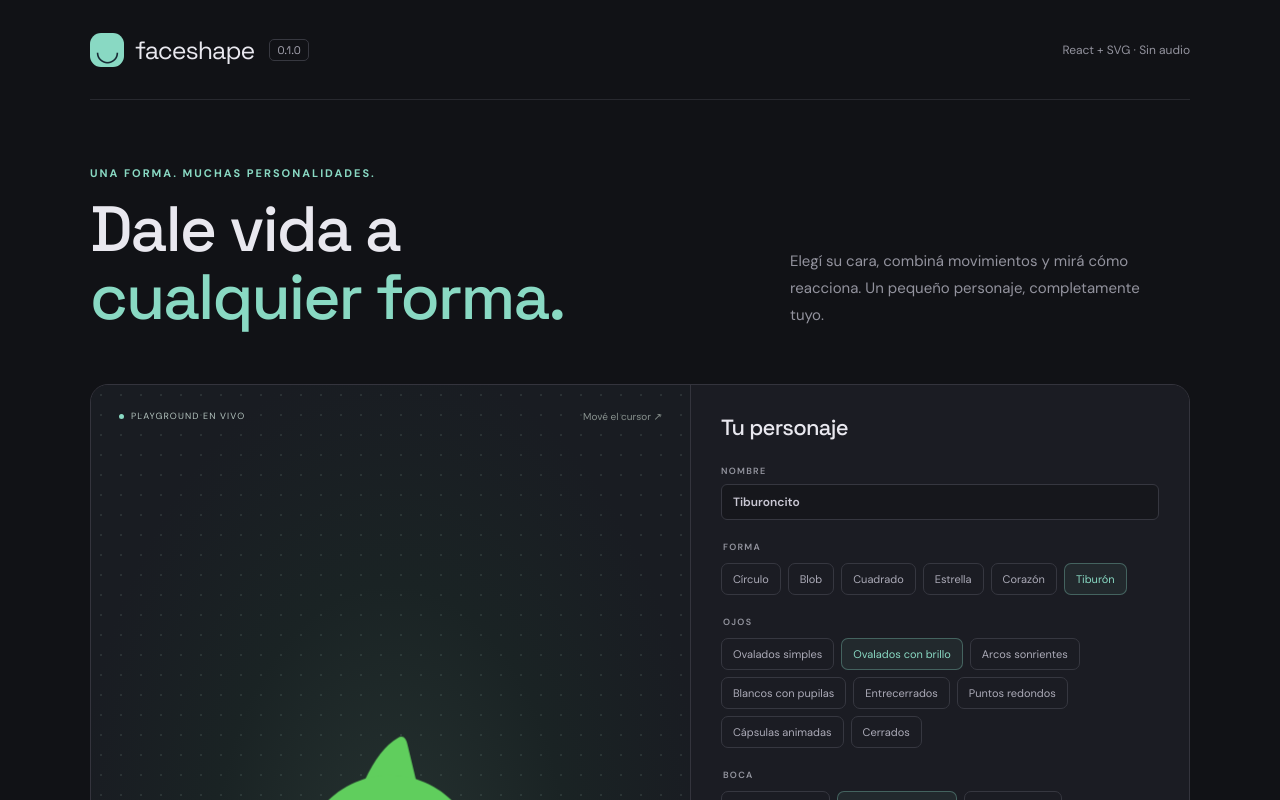
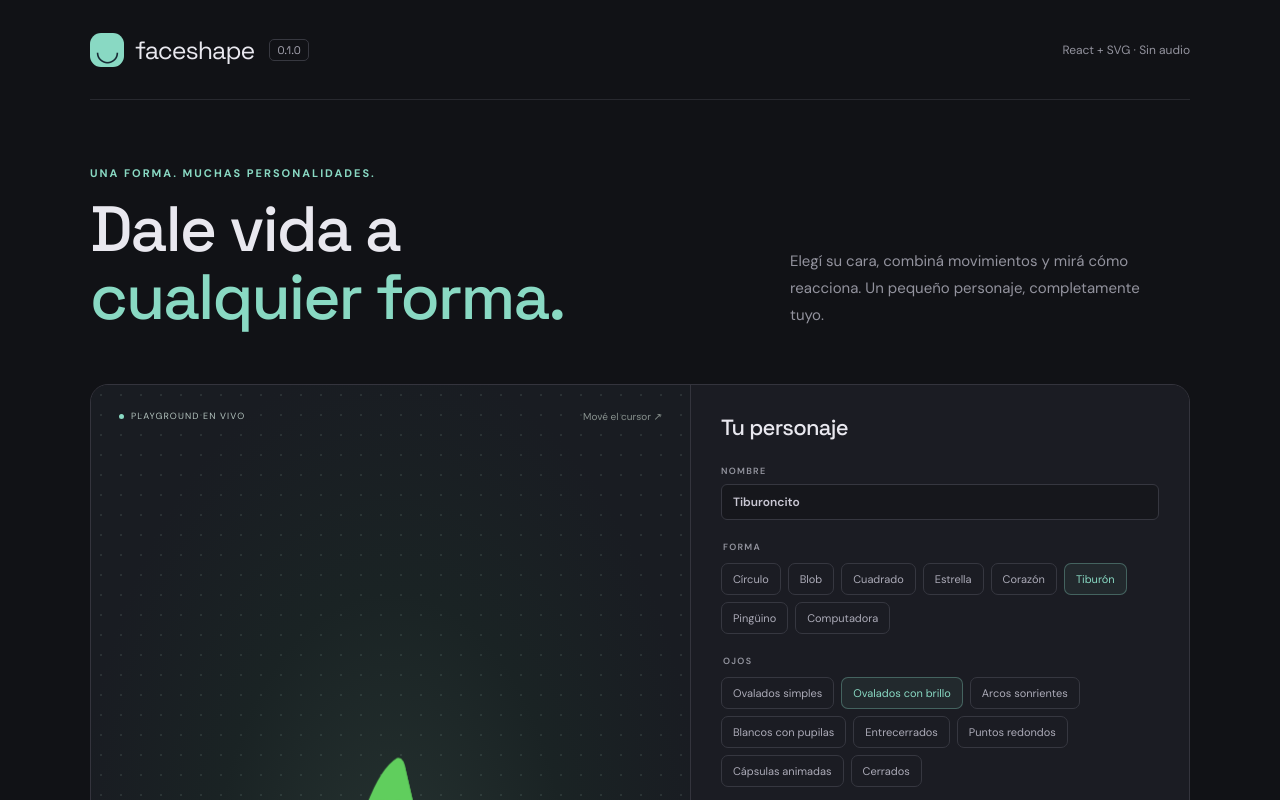
Before and after one commit to ketzeLitvak/faceshape-react, a React (Vite) app: page / in a window 1280 px wide. Shown: the top 800 px of the page. Built offline with nearby package versions, Linux system fonts and the light colour scheme.

Commit message:
Add penguin and computer shapes and deterministic named proportions for custom silhouettes

```diff
--- a/demo/components/PlaygroundControls.tsx
+++ b/demo/components/PlaygroundControls.tsx
@@ -1,6 +1,8 @@
-import { EXPRESSIONS, type ExpressionName, SHAPES, type ShapeName } from '../../src';
+import { EXPRESSIONS, type ExpressionName, SHAPES } from '../../src';
 import type { usePlayground } from '../hooks/usePlayground';
 import { BROW_OPTIONS, EYE_OPTIONS, MOUTH_OPTIONS } from '../options';
+import { CUSTOM_SHAPES } from '../shapes';
+import type { DemoShape } from '../types';
 
 export function PlaygroundControls(props: ReturnType<typeof usePlayground>) {
   const {
@@ -44,13 +46,8 @@ export function PlaygroundControls(props: ReturnType<typeof usePlayground>) {
       <fieldset>
         <legend>FORMA</legend>
         <div className="options">
-          {(
-            [...Object.keys(SHAPES), 'heart', 'shark'] as (
-              | ShapeName
-              | 'heart'
-              | 'shark'
-            )[]
-          ).map((value) => (
+          {([...Object.keys(SHAPES), ...Object.keys(CUSTOM_SHAPES)] as DemoShape[]).map(
+            (value) => (
               <button
                 type="button"
                 key={value}
@@ -65,10 +62,13 @@ export function PlaygroundControls(props: ReturnType<typeof usePlayground>) {
                     star: 'Estrella',
                     heart: 'Corazón',
                     shark: 'Tiburón',
+                    penguin: 'Pingüino',
+                    computer: 'Computadora',
                   }[value]
                 }
               </button>
-          ))}
+            ),
+          )}
         </div>
       </fieldset>
       <fieldset>
--- a/demo/hooks/usePlayground.ts
+++ b/demo/hooks/usePlayground.ts
@@ -1,4 +1,5 @@
 import { useState } from 'react';
+import type { ShapeName } from '../../src';
 import {
   colorFromName,
   type ExpressionName,
@@ -9,13 +10,13 @@ import {
   type MotionConfig,
   type MouthVariant,
   resolveExpression,
-  type ShapeName,
 } from '../../src';
 import { useReducedMotion } from '../../src/react/hooks/useReducedMotion';
-import { heart, shark } from '../shapes';
+import { CUSTOM_SHAPES } from '../shapes';
+import type { DemoShape } from '../types';
 
 export function usePlayground() {
-  const [shape, setShape] = useState<ShapeName | 'heart' | 'shark'>('shark');
+  const [shape, setShape] = useState<DemoShape>('shark');
   const [eyes, setEyes] = useState<EyeVariant>('bright');
   const [mouth, setMouth] = useState<MouthVariant>('tongue');
   const [eyebrows, setEyebrows] = useState<EyebrowVariant>('expression');
@@ -42,7 +43,10 @@ export function usePlayground() {
   };
   const toggle = (key: 'idle' | 'blink' | 'bounce' | 'shake' | 'talking') =>
     setMotion((value) => ({ ...value, [key]: !value[key] }));
-  const selectedShape = shape === 'heart' ? heart : shape === 'shark' ? shark : shape;
+  const selectedShape =
+    shape in CUSTOM_SHAPES
+      ? CUSTOM_SHAPES[shape as keyof typeof CUSTOM_SHAPES]
+      : (shape as ShapeName);
   return {
     shape,
     setShape,
--- /dev/null
+++ b/demo/shapes/computer.tsx
@@ -0,0 +1,37 @@
+import { type CustomShape, createNameRandom } from '../../src';
+
+function computerFromName(name: string | number): CustomShape {
+  const random = createNameRandom(name, 'computer');
+  const width = 64 + random() * 22;
+  const height = 49 + random() * 15;
+  const left = 50 - width / 2;
+  const top = 9 + random() * 5;
+  const radius = 4 + random() * 8;
+  const screen = { x: left + 6, y: top + 6, width: width - 12, height: height - 14 };
+  return {
+    faceBox: {
+      x: (screen.x + screen.width * 0.1) / 100,
+      y: (screen.y + screen.height * 0.08) / 100,
+      width: (screen.width * 0.8) / 100,
+      height: (screen.height * 0.8) / 100,
+    },
+    render: ({ color }) => (
+      <g data-faceshape-computer="">
+        <path d={`M44 ${top + height - 1} H56 L59 85 H41Z`} fill={color} />
+        <rect x={left} y={top} width={width} height={height} rx={radius} fill={color} />
+        <rect {...screen} rx={Math.max(2, radius - 3)} fill="#f5f0e5" />
+        <circle cx={50} cy={top + height - 4} r={1.5} fill="#182b35" />
+        <path d="M35 83 H65 Q70 83 70 89 H30 Q30 83 35 83Z" fill={color} />
+        <rect x={17} y={92} width={66} height={5} rx={2.5} fill={color} />
+        {[27, 37, 47, 57, 67].map((x) => (
+          <path key={x} d={`M${x} 93 V96`} stroke="#182b35" opacity={0.3} />
+        ))}
+      </g>
+    ),
+  };
+}
+
+export const computer: CustomShape = {
+  ...computerFromName('default'),
+  fromName: computerFromName,
+};
--- a/demo/shapes/index.ts
+++ b/demo/shapes/index.ts
@@ -1,2 +1,10 @@
+export { computer } from './computer';
 export { heart } from './heart';
+export { penguin } from './penguin';
 export { shark } from './shark';
+
+import { computer } from './computer';
+import { heart } from './heart';
+import { penguin } from './penguin';
+import { shark } from './shark';
+export const CUSTOM_SHAPES = { heart, shark, penguin, computer };
--- /dev/null
+++ b/demo/shapes/penguin.tsx
@@ -0,0 +1,42 @@
+import type { CustomShape } from '../../src';
+import { scaledFaceBox, shapeVariation } from './variation';
+
+function penguinFromName(name: string | number): CustomShape {
+  const { width, height, detail } = shapeVariation(name, 'penguin');
+  return {
+    faceBox: scaledFaceBox(
+      { x: 0.29, y: 0.27, width: 0.42, height: 0.37 },
+      width,
+      height,
+    ),
+    render: ({ color }) => (
+      <g
+        data-faceshape-penguin=""
+        transform={`translate(50 50) scale(${width} ${height}) translate(-50 -50)`}
+      >
+        <path
+          d={`M25 42 Q${10 - detail * 3} 53 12 73 Q17 79 29 65Z M75 42 Q${90 + detail * 3} 53 88 73 Q83 79 71 65Z`}
+          fill={color}
+        />
+        <path
+          d="M27 87 Q17 90 18 96 H43 L42 87Z M73 87 Q83 90 82 96 H57 L58 87Z"
+          fill="#efa64f"
+        />
+        <path
+          d={`M50 6 C${79 + detail * 3} 6 75 35 83 62 Q94 94 50 94 Q6 94 17 62 C25 35 ${21 - detail * 3} 6 50 6Z`}
+          fill={color}
+        />
+        <path
+          d="M50 30 C39 15 26 27 26 45 C26 59 19 69 26 80 Q50 96 74 80 C81 69 74 59 74 45 C74 27 61 15 50 30Z"
+          fill="#fbf8ee"
+        />
+        <path d={`M45 44 Q50 ${41 - detail} 55 44 L50 48Z`} fill="#efa64f" />
+      </g>
+    ),
+  };
+}
+
+export const penguin: CustomShape = {
+  ...penguinFromName('default'),
+  fromName: penguinFromName,
+};
--- a/demo/shapes/shark.tsx
+++ b/demo/shapes/shark.tsx
@@ -1,6 +1,7 @@
 import type { CustomShape } from '../../src';
+import { scaledFaceBox, shapeVariation } from './variation';
 
-export const shark: CustomShape = {
+const baseShark: CustomShape = {
   viewBox: '0 0 100 100',
   faceBox: { x: 0.24, y: 0.265, width: 0.52, height: 0.46 },
   render: ({ color }) => (
@@ -21,3 +22,20 @@ export const shark: CustomShape = {
     </g>
   ),
 };
+
+function sharkFromName(name: string | number): CustomShape {
+  const { width, height, detail } = shapeVariation(name, 'shark');
+  return {
+    faceBox: scaledFaceBox(baseShark.faceBox, width, height),
+    render: ({ color }) => (
+      <g transform={`translate(50 50) scale(${width} ${height}) translate(-50 -50)`}>
+        <path
+          d={`M40 20 Q46 ${7 - detail * 2} 53 ${4 - detail * 3} Q56 ${2 - detail * 2} 57 6 L61 23Z`}
+          fill={color}
+        />
+        {baseShark.render?.({ color })}
+      </g>
+    ),
+  };
+}
+export const shark: CustomShape = { ...baseShark, fromName: sharkFromName };
--- /dev/null
+++ b/demo/shapes/variation.ts
@@ -0,0 +1,23 @@
+import { createNameRandom } from '../../src';
+
+export function shapeVariation(name: string | number, shape: string) {
+  const random = createNameRandom(name, shape);
+  return {
+    width: 0.82 + random() * 0.16,
+    height: 0.82 + random() * 0.16,
+    detail: 0.75 + random() * 0.5,
+  };
+}
+
+export function scaledFaceBox(
+  box: { x: number; y: number; width: number; height: number },
+  width: number,
+  height: number,
+) {
+  return {
+    x: 0.5 + (box.x - 0.5) * width,
+    y: 0.5 + (box.y - 0.5) * height,
+    width: box.width * width,
+    height: box.height * height,
+  };
+}
--- a/demo/snippet.ts
+++ b/demo/snippet.ts
@@ -1,3 +1,4 @@
+import { CUSTOM_SHAPES } from './shapes';
 import type { SnippetOptions } from './types';
 
 export function buildSnippet({
@@ -12,5 +13,5 @@ export function buildSnippet({
     .filter(([, value]) => value)
     .map(([key, value]) => `    ${key}: ${JSON.stringify(value)},`)
     .join('\n');
-  return `${shape === 'heart' || shape === 'shark' ? `// ${shape} es tu forma personalizada\n` : ''}<Character\n  name=${JSON.stringify(name)}\n  shape=${shape === 'heart' || shape === 'shark' ? `{${shape}}` : JSON.stringify(shape)}\n  expression="${expression}"\n  face={${JSON.stringify(face)}}\n${color === undefined ? '' : `  color="${color}"\n`}  size={280}\n  motion={{\n${motionLines}\n  }}\n/>`;
+  return `${shape in CUSTOM_SHAPES ? `// ${shape} es tu forma personalizada\n` : ''}<Character\n  name=${JSON.stringify(name)}\n  shape=${shape in CUSTOM_SHAPES ? `{${shape}}` : JSON.stringify(shape)}\n  expression="${expression}"\n  face={${JSON.stringify(face)}}\n${color === undefined ? '' : `  color="${color}"\n`}  size={280}\n  motion={{\n${motionLines}\n  }}\n/>`;
 }
--- a/demo/types.ts
+++ b/demo/types.ts
@@ -1,6 +1,6 @@
 import type { ExpressionName, FaceConfig, MotionConfig, ShapeName } from '../src';
 
-export type DemoShape = ShapeName | 'heart' | 'shark';
+export type DemoShape = ShapeName | 'heart' | 'shark' | 'penguin' | 'computer';
 
 export interface SnippetOptions {
   shape: DemoShape;
--- a/src/react/resolvers/resolveCharacterAppearance.ts
+++ b/src/react/resolvers/resolveCharacterAppearance.ts
@@ -13,12 +13,19 @@ export function resolveCharacterAppearance({
   identity,
   color,
 }: AppearanceOptions) {
-  const definition =
+  const baseDefinition =
     typeof shape === 'string'
       ? shape === 'blob' && identity !== undefined
         ? blobFromName(identity)
         : SHAPES[shape]
       : shape;
+  const definition =
+    identity !== undefined &&
+    baseDefinition &&
+    'fromName' in baseDefinition &&
+    baseDefinition.fromName
+      ? baseDefinition.fromName(identity)
+      : baseDefinition;
   if (!definition) {
     throw new Error(`Unknown shape: ${shape}`);
   }
--- a/src/react/types.ts
+++ b/src/react/types.ts
@@ -62,6 +62,8 @@ export interface FaceConfig {
 
 export interface CustomShape extends Omit<ShapeDefinition, 'path'> {
   path?: string;
+  /** Resolve identity-dependent geometry once, before rendering. */
+  fromName?: (name: string | number) => CustomShape;
   /** SVG nodes only, e.g. paths. Do not return a nested svg with a different coordinate space. */
   render?: (props: { color: string }) => ReactNode;
 }
```
Also changed, not shown: tests/helpers.tsx (+2 -0 lines), 2 other files (tests, documents, lock files or other folders). Lines whose indentation alone changed are shown as unchanged.
